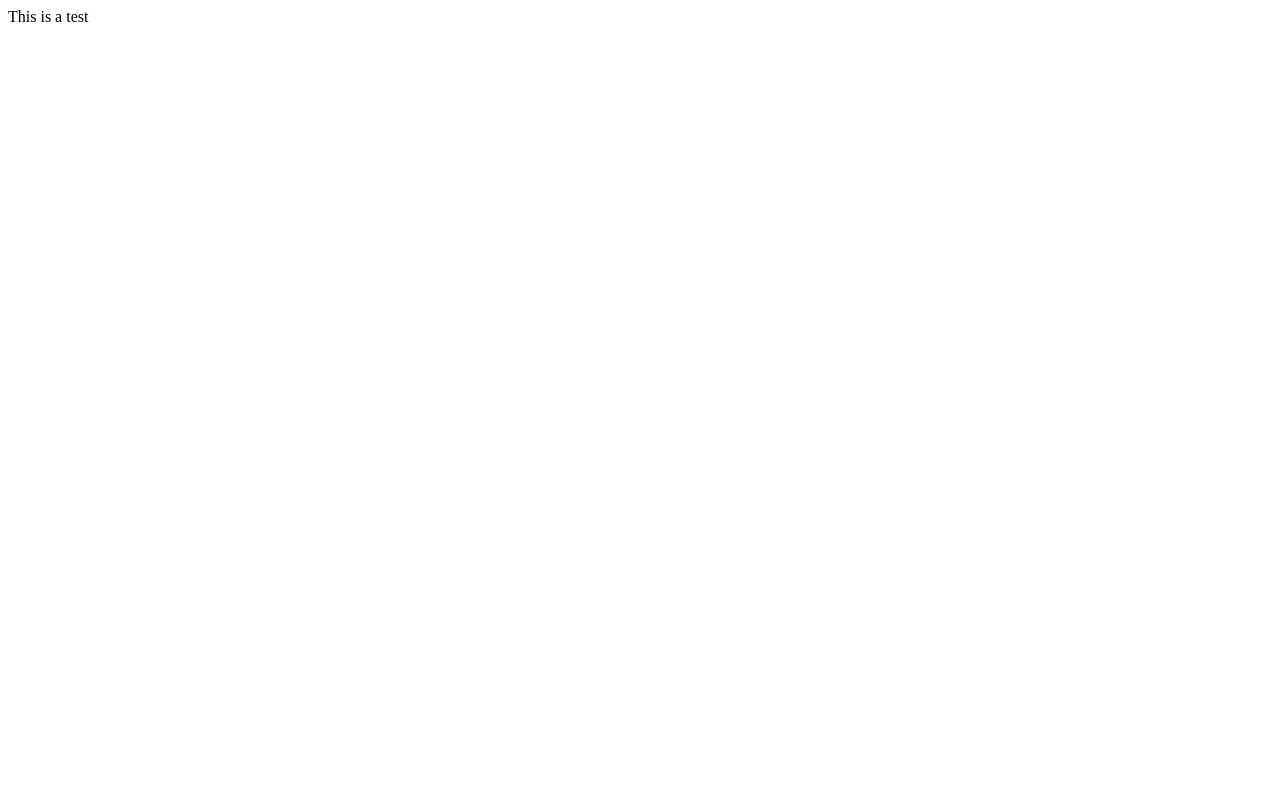
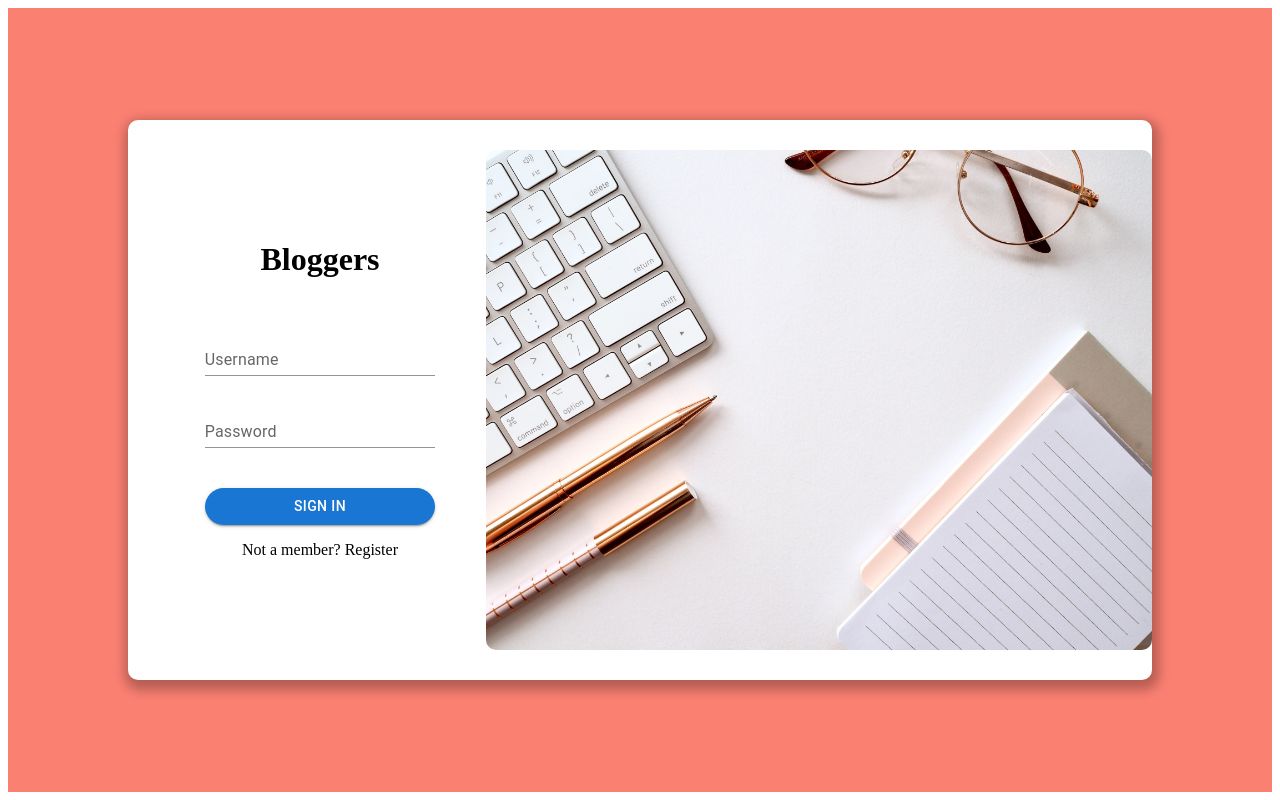
Before and after one commit to Draxxmore/Bloggers, a React (Create React App) app in the folder bloggers_frontend/: page / in a window 1280 px wide. Built offline with nearby package versions, Linux system fonts and the light colour scheme.

Commit message:
Added front-end design to Login page

```diff
--- a/bloggers_frontend/src/App.jsx
+++ b/bloggers_frontend/src/App.jsx
@@ -1,7 +1,18 @@
 import React from "react";
+import { BrowserRouter as Router, Route, Routes } from "react-router-dom";
+import styled from "styled-components";
+import Login from "./Pages/Login";
 
 const App = () => {
-  return <div>This is a test</div>;
+  return (
+    <div>
+      <Router>
+        <Routes>
+          <Route path="/" element={<Login />}></Route>
+        </Routes>
+      </Router>
+    </div>
+  );
 };
 
 export default App;
--- /dev/null
+++ b/bloggers_frontend/src/Pages/Login.jsx
@@ -0,0 +1,72 @@
+import React from "react";
+import styled from "styled-components";
+import { TextField, Button } from "@mui/material";
+import loginImage from "../Images/login-image.jpg";
+
+const Login = () => {
+  return (
+    <StyledDiv>
+      <LoginContainer>
+        <LoginForm>
+          <Title>Bloggers</Title>
+          <TextField variant="standard" label="Username" sx={{ width: "60%" }} />
+          <TextField variant="standard" label="Password" type="password" sx={{ width: "60%", margin: 3, marginBottom: 5 }} />
+          <Button variant="contained" sx={{ width: "60%", borderRadius: 5, marginBottom: 2 }}>
+            Sign in
+          </Button>
+          <div>
+            Not a member? <RegisterLink>Register</RegisterLink>
+          </div>
+        </LoginForm>
+        <Image src={loginImage} />
+      </LoginContainer>
+    </StyledDiv>
+  );
+};
+
+const StyledDiv = styled.div`
+  background: salmon;
+  display: flex;
+  justify-content: center;
+  align-items: center;
+  height: 98vh;
+`;
+
+const LoginContainer = styled.div`
+  display: grid;
+  grid-template-columns: 35% 65%;
+  border-radius: 10px;
+  height: 70vh;
+  width: 80vw;
+  background: white;
+  box-shadow: 2px 5px 12px 5px rgba(0, 0, 0, 0.28);
+`;
+
+const Title = styled.h1`
+  margin: 0px;
+  padding: 0px;
+  text-align: center;
+  margin-bottom: 50px;
+`;
+
+const LoginForm = styled.div`
+  display: flex;
+  flex-direction: column;
+  justify-content: center;
+  align-items: center;
+  width: 30vw;
+  height: 70vh;
+`;
+
+const RegisterLink = styled.span`
+  text-decoration: none;
+`;
+
+const Image = styled.img`
+  width: 100%;
+  max-height: 70vh;
+  align-self: center;
+  border-radius: 10px;
+`;
+
+export default Login;
```
Also changed, not shown: bloggers_frontend/src/Images/login-image.jpg (added).
